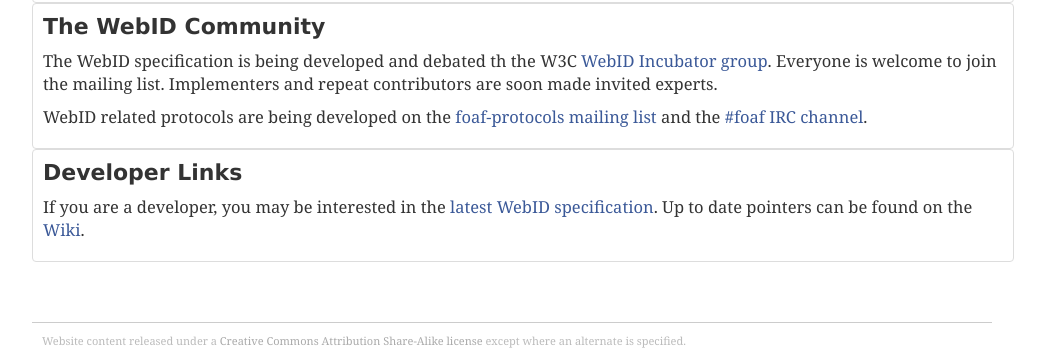
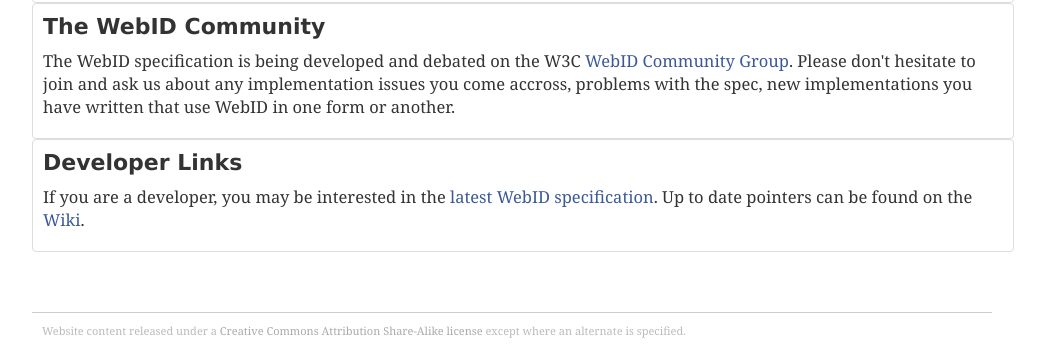
Before and after one commit to bblfish/webid.info, a plain HTML site: page index.html in a window 1280 px wide. Shown: the part 1032-1390 px from the top of the page, without its empty margins (128-1173 px from the left). Drawn offline with Linux system fonts and the light colour scheme.

Commit message:
changed pointers to community group

```diff
--- a/index.html
+++ b/index.html
@@ -36,8 +36,7 @@
 
             <div id="info">
                <h1>The WebID Community</h1>
-               <p>The WebID specification is being developed and debated th the W3C <a href="http://www.w3.org/2005/Incubator/webid/">WebID Incubator group</a>. Everyone is welcome to join the mailing list. Implementers and repeat contributors are soon made invited experts.</p>
-<p>WebID related protocols are being developed on the <a href="http://lists.foaf-project.org/mailman/listinfo/foaf-protocols">foaf-protocols mailing list</a> and the <a href="http://webchat.freenode.net?channels=foaf&uio=d4">#foaf IRC channel</a>.</p>
+               <p>The WebID specification is being developed and debated on the W3C <a href="http://www.w3.org/community/webid/">WebID Community Group</a>. Please don't hesitate to join and ask us about any implementation issues you come accross, problems with the spec, new implementations you have written that use WebID in one form or another. </p>
             </div>
 
             <div id="info">
```
